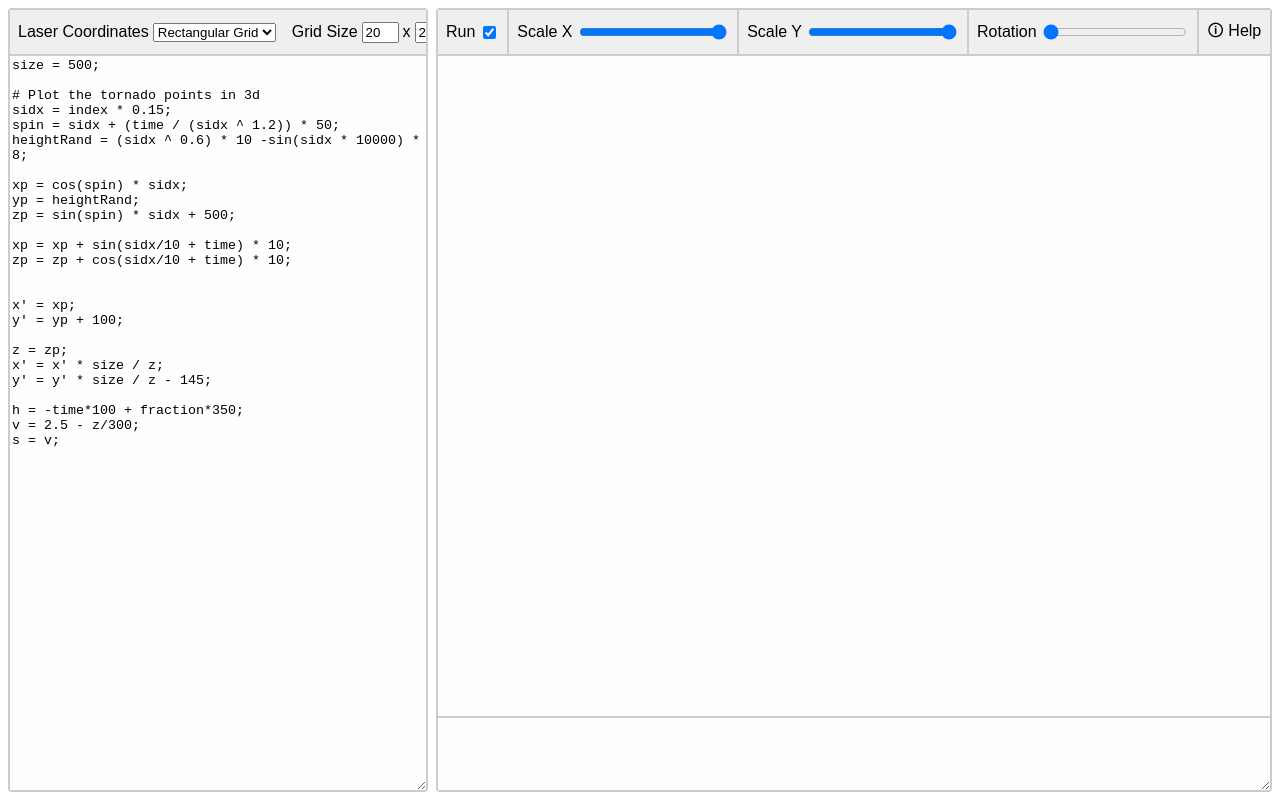
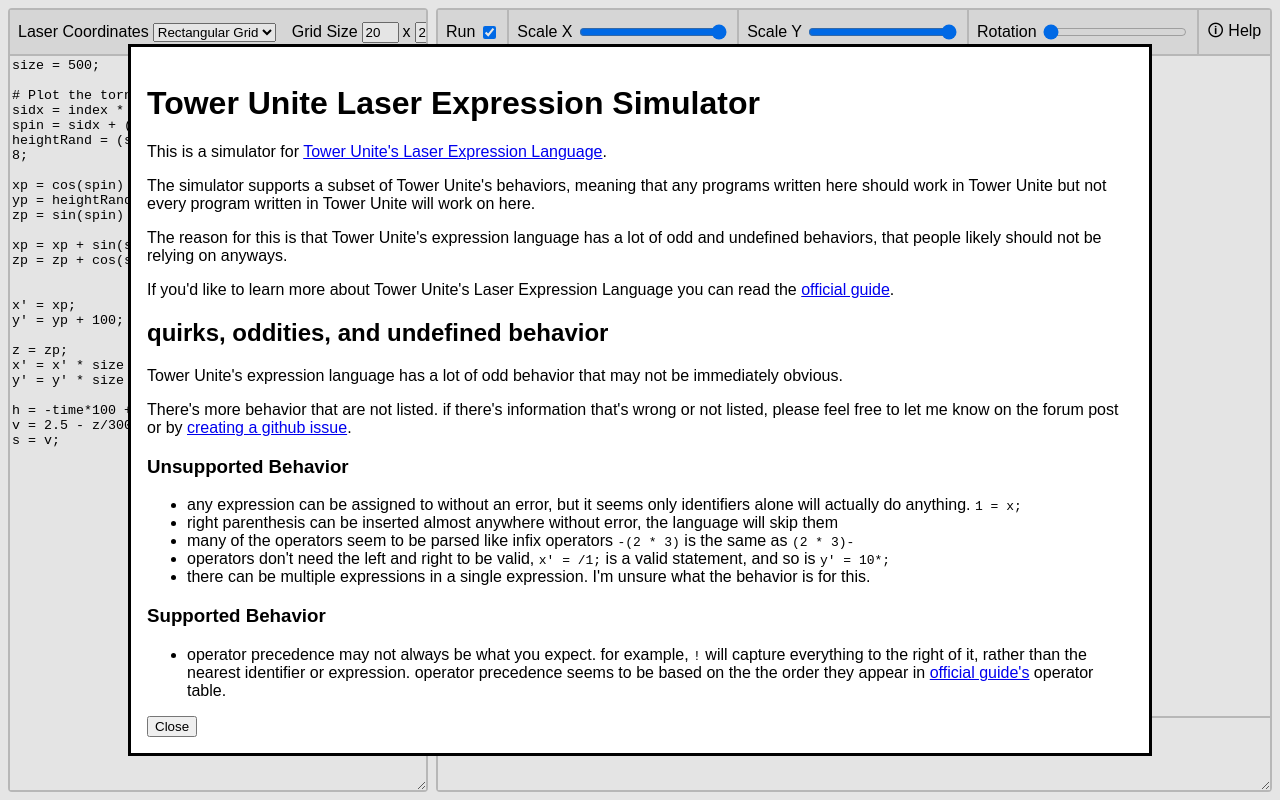
Before and after one commit to brecert/tower-unite-laser-expression-simulator, a plain HTML site: page index.html in a window 1280 px wide. Both pictures are taken after a click on the button "🛈 Help". Drawn offline with Linux system fonts and the light colour scheme.

Commit message:
add help modal and readme

```diff
--- a/index.html
+++ b/index.html
@@ -9,6 +9,63 @@
     <script src="./main.js" type="module"></script>
   </head>
   <body>
+    <dialog id="helpModal">
+      <div>
+        <h1 id="tower-unite-laser-expression-simulator">Tower Unite Laser
+          Expression Simulator</h1>
+          <p>This is a simulator for <a
+          href="https://steamcommunity.com/sharedfiles/filedetails/?id=1136940994">Tower
+          Unite's Laser Expression Language</a>.</p>
+          <p>The simulator supports a subset of Tower Unite's behaviors, meaning
+          that any programs written here should work in Tower Unite but not every
+          program written in Tower Unite will work on here.</p>
+          <p>The reason for this is that Tower Unite's expression language has a
+          lot of odd and undefined behaviors, that people likely should not be
+          relying on anyways.</p>
+          <p>If you'd like to learn more about Tower Unite's Laser Expression
+          Language you can read the <a
+          href="https://steamcommunity.com/sharedfiles/filedetails/?id=1136940994">official
+          guide</a>.</p>
+          <h2 id="quirks-oddities-and-undefined-behavior">quirks, oddities, and
+          undefined behavior</h2>
+          <p>Tower Unite's expression language has a lot of odd behavior that may
+          not be immediately obvious.</p>
+          <p>There's more behavior that are not listed. if there's information
+          that's wrong or not listed, please feel free to let me know on the forum
+          post or by <a
+          href="https://github.com/brecert/tower-unite-laser-expression-simulator/issues/new">creating
+          a github issue</a>.</p>
+          <h3 id="unsupported-behavior">Unsupported Behavior</h3>
+          <ul>
+          <li>any expression can be assigned to without an error, but it seems
+          only identifiers alone will actually do anything.
+          <code>1 = x;</code></li>
+          <li>right parenthesis can be inserted almost anywhere without error, the
+          language will skip them</li>
+          <li>many of the operators seem to be parsed like infix operators
+          <code>-(2 * 3)</code> is the same as <code>(2 * 3)-</code></li>
+          <li>operators don't need the left and right to be valid,
+          <code>x' = /1;</code> is a valid statement, and so is
+          <code>y' = 10*;</code></li>
+          <li>there can be multiple expressions in a single expression. I'm unsure
+          what the behavior is for this.</li>
+          </ul>
+          <h3 id="supported-behavior">Supported Behavior</h3>
+          <ul>
+          <li>operator precedence may not always be what you expect. for example,
+          <code>!</code> will capture everything to the right of it, rather than
+          the nearest identifier or expression. operator precedence seems to be
+          based on the the order they appear in <a
+          href="https://steamcommunity.com/sharedfiles/filedetails/?id=1136940994">official
+          guide's</a> operator table.</li>
+          </ul>
+      </div>
+      <form method="dialog">
+        <button>Close</button>
+      </form>
+    </dialog>
+
+    <main>
       <!-- todo: better screenreader support -->
       <section class="input-info">
         <form class="actions" id="inputActions">
@@ -58,7 +115,7 @@
 s = v;
 </textarea>
       </section>
-    <div class="output-info" style="flex: 2">
+      <section class="output-info" style="flex: 2">
         <form class="actions" id="outputActions">
           <label>
             Run
@@ -77,7 +134,7 @@
             <input class="input-fill" type="range" min="0" max="1" step="any" value="0" id="rotation">
           </label>
           <!-- maybe menu? -->
-        <button type="button" class="flex-end" style="flex: 0; flex-basis: 8ch">🛈 Help</button>
+          <button type="button" class="flex-end" style="flex: 0; flex-basis: 8ch" onclick="helpModal.showModal()">🛈 Help</button>
         </form>
         <section class="display">
           <canvas id="projectorDisplay" width="1024" height="1024"></canvas>
@@ -85,6 +142,8 @@
         <output class="outputs ">
           <textarea class="output" id="projectorLogs" spellcheck="false"></textarea>
         </output>
-    </div>
+      </section>
+    </main>
+
   </body>
 </html>
--- a/parser.js
+++ b/parser.js
@@ -82,5 +82,7 @@
   empty = @${empty()};
 `
 
+// todo: identifier's can hold unicode characters / emojis, it may be a blacklist rather than a whitelist
+
 export const parse = (input) =>
     parser.Root.tryParse(input.replaceAll(/#.+/g, ''))
--- a/style.css
+++ b/style.css
@@ -35,6 +35,15 @@
   background: var(--textarea-bg);
 }
 
+dialog {
+  /* yes.. I'm aware */
+  z-index: 5;
+
+  width: 1024px;
+  min-height: 418px;
+  align-self: center;
+}
+
 /* Utility Styles */
 
 .flex-end {
@@ -51,20 +60,23 @@
 }
 
 /* Styles */
-html, body {
+html, body, main {
   height: 100%;
   margin: 0;
   padding: 0;
+
+  contain: strict;
+  overflow: auto;
 }
 
-body {
+main {
   display: flex;
   gap: 8px;
 
   padding: 8px;
 }
 
-body > * {
+main > * {
   flex: 1;
 }
 
```
Also changed, not shown: readme.md (added). Lines whose indentation alone changed are shown as unchanged.
